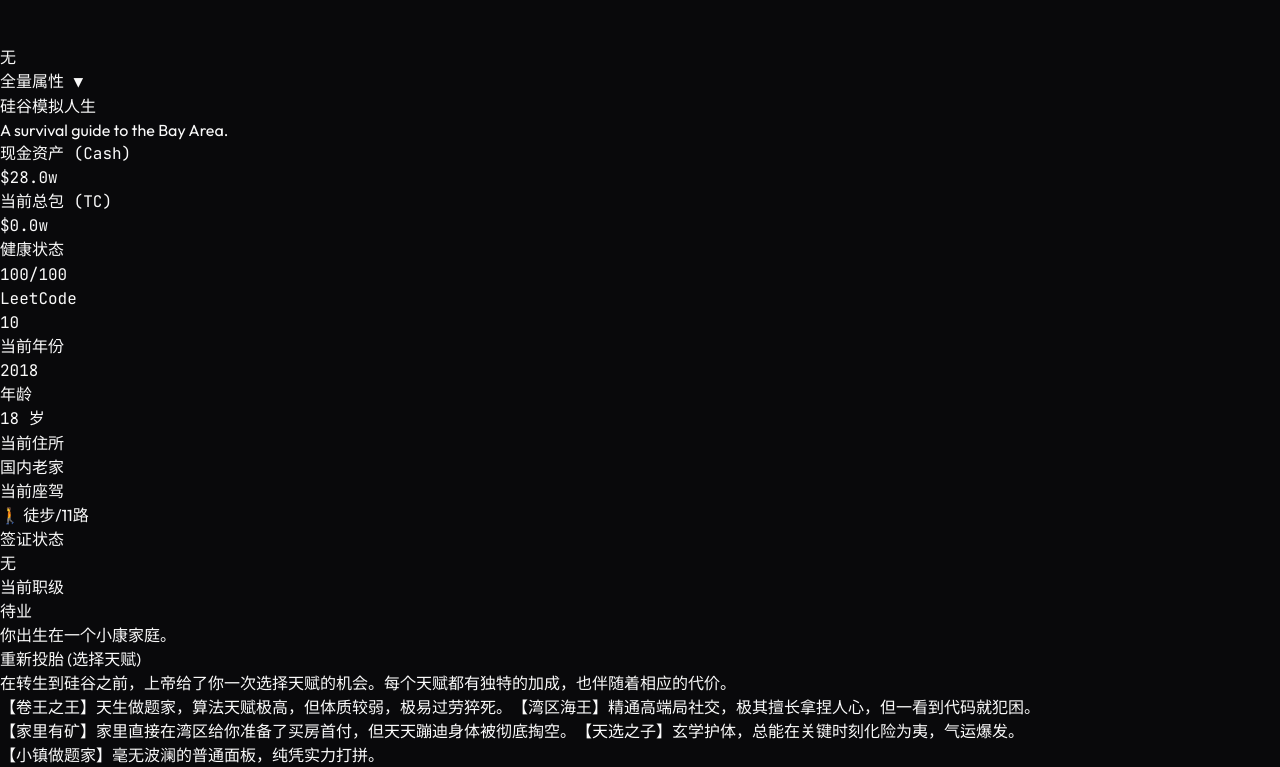
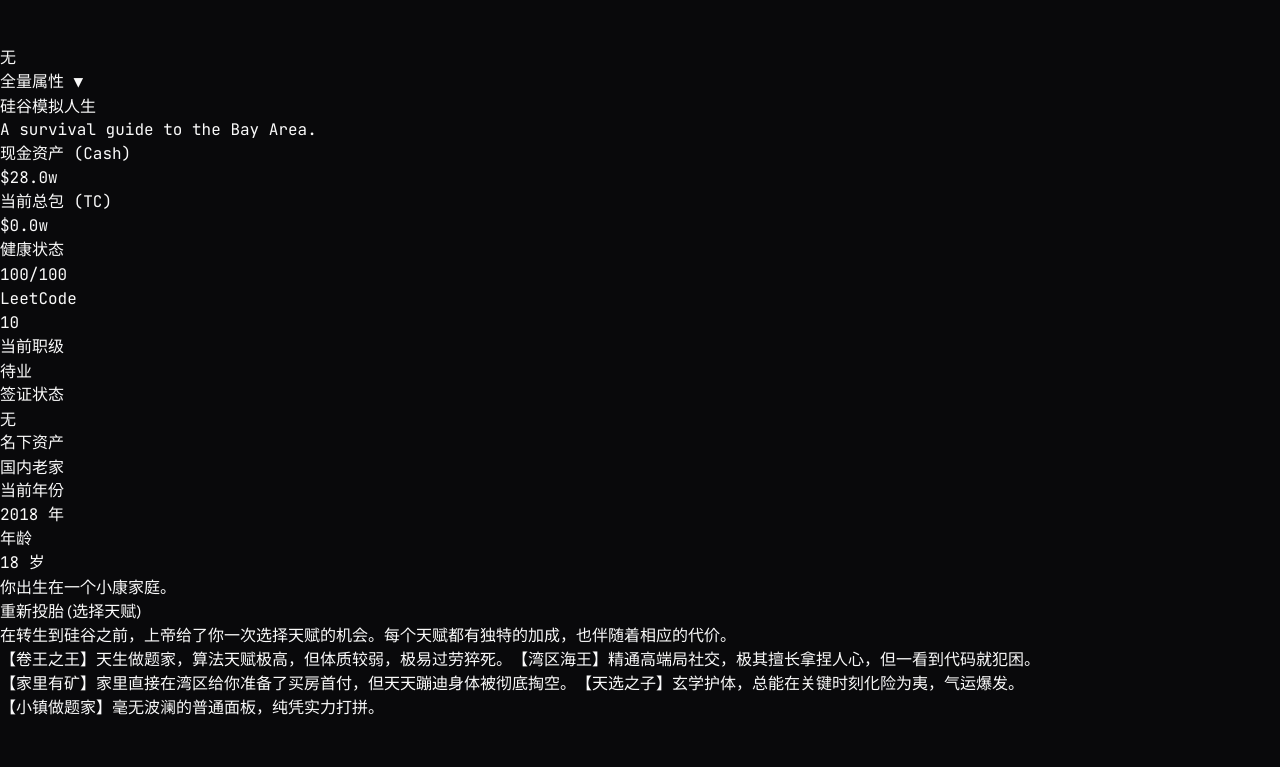
Before and after one commit to DeanChensj/sv-life-reboot, a React (Vite) app: page / in a window 1280 px wide. Shown: the part 7754-8521 px from the top of the page. After the commit the page ends 8473 px from the top, so only its background shows below. Built offline with nearby package versions, Linux system fonts and the light colour scheme.

Commit message:
style: remove emojis from stats panel and hide non-asset hiking label

```diff
--- a/src/components/BentoStatsPanel.tsx
+++ b/src/components/BentoStatsPanel.tsx
@@ -18,61 +18,84 @@ const AP_VISIBLE_EVENTS = new Set([
 export const BentoStatsPanel: React.FC<BentoStatsPanelProps> = ({ gameState, currentEventId }) => {
   const showAPBar = gameState.ap !== undefined && AP_VISIBLE_EVENTS.has(currentEventId);
 
+  const displayLevel = gameState.level || (
+    gameState.job_type === 'unemployed' || gameState.laid_off || !gameState.job_type
+      ? '待业'
+      : gameState.job_type === 'quant'
+        ? 'Quant'
+        : gameState.job_type === 'ai_research'
+          ? 'MTS'
+          : gameState.is_phd
+            ? 'L4'
+            : 'L3'
+  );
+
+  const hasCar = gameState.car && gameState.car !== 'none';
+  const displayCar = gameState.car === 'porsche'
+    ? '保时捷 Porsche'
+    : gameState.car === 'cybertruck'
+      ? '赛博皮卡'
+      : gameState.car === 'model_y'
+        ? 'Tesla Model Y'
+        : null;
+
+  const displayHousing = gameState.housing_name || (gameState.has_housing ? '湾区租房' : '国内老家 / 未购房');
+
   return (
-    <div id="bento-stats-panel" className="lg:col-span-5 order-first lg:order-none lg:sticky lg:top-12 flex flex-col mb-6 lg:mb-0">
+    <div id="bento-stats-panel" className="w-full flex flex-col">
       {/* Header / Title */}
-      <div className="mb-10">
-        <h1 className="text-4xl md:text-5xl font-bold tracking-tighter text-zinc-100 mb-3">
+      <div className="mb-6 lg:mb-8">
+        <h1 className="text-3xl md:text-4xl lg:text-5xl font-bold tracking-tighter text-zinc-100 mb-2">
           硅谷模拟人生
         </h1>
-        <p className="text-zinc-400 text-lg">
+        <p className="text-zinc-400 text-sm md:text-base font-mono">
           A survival guide to the Bay Area.
         </p>
       </div>
 
-      {/* Bento Stats Panel */}
+      {/* Bento Stats Panel Grid */}
       <div className="grid grid-cols-2 md:grid-cols-4 gap-3">
         {/* Cash & TC */}
-        <div className="col-span-2 md:col-span-4 bg-zinc-900 border border-zinc-800 p-5 rounded-2xl flex justify-between items-center relative overflow-hidden">
+        <div className="col-span-2 md:col-span-4 bg-zinc-900 border border-zinc-800 p-4 sm:p-5 rounded-2xl flex justify-between items-center relative overflow-hidden">
           <div className="absolute top-0 right-0 w-32 h-32 bg-emerald-500/5 rounded-full blur-3xl -mr-10 -mt-10 pointer-events-none"></div>
           <div className="relative z-10">
-            <div className="text-zinc-400 text-[10.5px] font-mono font-medium uppercase tracking-[0.15em] mb-1">现金资产 (Cash)</div>
-            <div className="text-4xl font-extrabold font-mono tabular-nums tracking-tight text-emerald-400">${gameState.cash.toFixed(1)}w</div>
+            <div className="text-zinc-400 text-[10px] sm:text-[10.5px] font-mono font-medium uppercase tracking-[0.15em] mb-1">现金资产 (Cash)</div>
+            <div className="text-3xl sm:text-4xl font-extrabold font-mono tabular-nums tracking-tight text-emerald-400">${gameState.cash.toFixed(1)}w</div>
           </div>
           <div className="text-right relative z-10">
-            <div className="text-zinc-400 text-[10.5px] font-mono font-medium uppercase tracking-[0.15em] mb-1">当前总包 (TC)</div>
-            <div className="text-2xl font-bold font-mono tabular-nums tracking-tight text-zinc-100">${gameState.tc.toFixed(1)}w</div>
+            <div className="text-zinc-400 text-[10px] sm:text-[10.5px] font-mono font-medium uppercase tracking-[0.15em] mb-1">当前总包 (TC)</div>
+            <div className="text-xl sm:text-2xl font-bold font-mono tabular-nums tracking-tight text-zinc-100">${gameState.tc.toFixed(1)}w</div>
           </div>
         </div>
 
         {/* Action Points (AP) */}
         {showAPBar && (
-          <div className="col-span-2 md:col-span-4 bg-zinc-900 border border-zinc-800 p-5 rounded-2xl flex items-center gap-6">
+          <div className="col-span-2 md:col-span-4 bg-zinc-900 border border-zinc-800 p-4 sm:p-5 rounded-2xl flex items-center gap-4 sm:gap-6">
             <div className="flex-1">
-              <div className="text-zinc-400 text-[10.5px] font-mono font-medium uppercase tracking-[0.15em] mb-2">本年剩余精力 (AP)</div>
+              <div className="text-zinc-400 text-[10px] sm:text-[10.5px] font-mono font-medium uppercase tracking-[0.15em] mb-2">本年剩余精力 (AP)</div>
               <div className="flex gap-2">
                 {Array.from({ length: gameState.max_ap || 3 }).map((_, i) => (
                   <div
                     key={i}
-                    className={`h-3 flex-1 rounded-full transition-all duration-300 ${i < gameState.ap ? 'bg-indigo-500 shadow-[0_0_12px_rgba(99,102,241,0.6)]' : 'bg-zinc-800/80'}`}
+                    className={`h-2.5 sm:h-3 flex-1 rounded-full transition-all duration-300 ${i < gameState.ap ? 'bg-indigo-500 shadow-[0_0_12px_rgba(99,102,241,0.6)]' : 'bg-zinc-800/80'}`}
                   />
                 ))}
               </div>
             </div>
-            <div className="text-2xl font-extrabold font-mono tabular-nums tracking-tight text-indigo-400 whitespace-nowrap">
+            <div className="text-xl sm:text-2xl font-extrabold font-mono tabular-nums tracking-tight text-indigo-400 whitespace-nowrap">
               {gameState.ap} / {gameState.max_ap || 3}
             </div>
           </div>
         )}
 
         {/* Health */}
-        <div className="col-span-1 md:col-span-2 bg-zinc-900 border border-zinc-800 p-5 rounded-2xl">
-          <div className="text-zinc-400 text-[10.5px] font-mono font-medium uppercase tracking-[0.15em] mb-2">健康状态</div>
+        <div className="col-span-1 md:col-span-2 bg-zinc-900 border border-zinc-800 p-4 sm:p-5 rounded-2xl">
+          <div className="text-zinc-400 text-[10px] sm:text-[10.5px] font-mono font-medium uppercase tracking-[0.15em] mb-2">健康状态</div>
           <div className="flex items-end gap-1">
-            <span className="text-3xl font-extrabold font-mono tabular-nums tracking-tight text-zinc-100">{Math.max(0, gameState.health)}</span>
+            <span className="text-2xl sm:text-3xl font-extrabold font-mono tabular-nums tracking-tight text-zinc-100">{Math.max(0, gameState.health)}</span>
             <span className="text-xs font-mono text-zinc-500 mb-1">/100</span>
           </div>
-          <div className="w-full bg-zinc-950 rounded-full h-1.5 mt-3 overflow-hidden">
+          <div className="w-full bg-zinc-950 rounded-full h-1.5 mt-2.5 overflow-hidden">
             <div
               className={`h-full rounded-full transition-all duration-500 ${gameState.health > 50 ? 'bg-emerald-500' : gameState.health > 20 ? 'bg-amber-500' : 'bg-red-500 animate-pulse'}`}
               style={{ width: `${Math.max(0, gameState.health)}%` }}></div>
@@ -80,50 +103,50 @@ export const BentoStatsPanel: React.FC<BentoStatsPanelProps> = ({ gameState, cur
         </div>
 
         {/* LeetCode */}
-        <div className="col-span-1 md:col-span-2 bg-zinc-900 border border-zinc-800 p-5 rounded-2xl flex flex-col justify-between">
-          <div className="text-zinc-400 text-[10.5px] font-mono font-medium uppercase tracking-[0.15em] mb-1">LeetCode</div>
-          <div className="text-3xl font-extrabold font-mono tabular-nums tracking-tight text-amber-300">{gameState.leetcode}</div>
+        <div className="col-span-1 md:col-span-2 bg-zinc-900 border border-zinc-800 p-4 sm:p-5 rounded-2xl flex flex-col justify-between">
+          <div className="text-zinc-400 text-[10px] sm:text-[10.5px] font-mono font-medium uppercase tracking-[0.15em] mb-1">LeetCode</div>
+          <div className="text-2xl sm:text-3xl font-extrabold font-mono tabular-nums tracking-tight text-amber-300">{gameState.leetcode}</div>
+        </div>
+
+        {/* Level & Visa */}
+        <div className="col-span-1 md:col-span-2 bg-zinc-900 border border-zinc-800 p-4 sm:p-5 rounded-2xl flex justify-between items-center">
+          <div className="text-zinc-500 text-[10px] sm:text-[10.5px] font-mono uppercase tracking-[0.1em]">当前职级</div>
+          <div className="text-xs font-bold text-purple-300 bg-purple-500/10 px-2.5 py-1 rounded-full border border-purple-500/20">
+            {displayLevel}
+          </div>
+        </div>
+
+        <div className="col-span-1 md:col-span-2 bg-zinc-900 border border-zinc-800 p-4 sm:p-5 rounded-2xl flex justify-between items-center">
+          <div className="text-zinc-500 text-[10px] sm:text-[10.5px] font-mono uppercase tracking-[0.1em]">签证状态</div>
+          <div className="text-xs font-semibold text-amber-400 bg-amber-400/10 px-2.5 py-1 rounded-full border border-amber-400/20">
+            {gameState.visa}
+          </div>
+        </div>
+
+        {/* Combined Assets & Lifestyle */}
+        <div className="col-span-2 md:col-span-4 bg-zinc-900 border border-zinc-800 p-4 sm:p-5 rounded-2xl flex flex-col sm:flex-row justify-between items-start sm:items-center gap-2">
+          <div className="text-zinc-500 text-[10px] sm:text-[10.5px] font-mono uppercase tracking-[0.1em] shrink-0">名下资产</div>
+          <div className="flex flex-wrap gap-1.5 justify-start sm:justify-end w-full sm:w-auto">
+            <span className="text-xs font-semibold text-emerald-300 bg-emerald-500/10 px-2.5 py-1 rounded-full border border-emerald-500/20 truncate max-w-[220px]" title={displayHousing}>
+              {displayHousing}
+            </span>
+            {hasCar && displayCar && (
+              <span className="text-xs font-semibold text-indigo-300 bg-indigo-500/10 px-2.5 py-1 rounded-full border border-indigo-500/20">
+                {displayCar}
+              </span>
+            )}
+          </div>
         </div>
 
         {/* Timeline */}
-        <div className="col-span-2 md:col-span-2 bg-zinc-900 border border-zinc-800 p-5 rounded-2xl flex justify-between items-center">
+        <div className="col-span-2 md:col-span-4 bg-zinc-900 border border-zinc-800 p-4 sm:p-5 rounded-2xl flex justify-between items-center">
           <div>
-            <div className="text-zinc-400 text-[10.5px] font-mono font-medium uppercase tracking-[0.15em] mb-1">当前年份</div>
-            <div className="text-xl font-bold font-mono tabular-nums text-zinc-200">{gameState.year}</div>
+            <div className="text-zinc-400 text-[10px] sm:text-[10.5px] font-mono font-medium uppercase tracking-[0.15em] mb-1">当前年份</div>
+            <div className="text-lg sm:text-xl font-bold font-mono tabular-nums text-zinc-200">{gameState.year} 年</div>
           </div>
           <div className="text-right">
-            <div className="text-zinc-400 text-[10.5px] font-mono font-medium uppercase tracking-[0.15em] mb-1">年龄</div>
-            <div className="text-xl font-bold font-mono tabular-nums text-zinc-200">{gameState.age} 岁</div>
-          </div>
-        </div>
-
-        {/* Housing Status */}
-        <div className="col-span-2 md:col-span-2 bg-zinc-900 border border-zinc-800 p-5 rounded-2xl flex justify-between items-center">
-          <div className="text-zinc-500 text-[11px] font-medium uppercase tracking-[0.1em]">当前住所</div>
-          <div className="text-sm font-semibold text-emerald-300 bg-emerald-500/10 px-3 py-1.5 rounded-full shrink-0" title={gameState.housing_name || '国内老家'}>
-            {gameState.housing_name || '国内老家'}
-          </div>
-        </div>
-
-        {/* Car Status */}
-        <div className="col-span-2 md:col-span-2 bg-zinc-900 border border-zinc-800 p-5 rounded-2xl flex justify-between items-center">
-          <div className="text-zinc-500 text-[11px] font-medium uppercase tracking-[0.1em]">当前座驾</div>
-          <div className="text-sm font-semibold text-indigo-300 bg-indigo-500/10 px-3 py-1.5 rounded-full">
-            {gameState.car === 'porsche' ? '🏎️ 保时捷 Porsche' : gameState.car === 'cybertruck' ? '📐 赛博皮卡' : gameState.car === 'model_y' ? '🚗 特斯拉 Model Y' : '🚶 徒步/11路'}
-          </div>
-        </div>
-
-        {/* Visa */}
-        <div className="col-span-2 md:col-span-2 bg-zinc-900 border border-zinc-800 p-5 rounded-2xl flex justify-between items-center">
-          <div className="text-zinc-500 text-[11px] font-medium uppercase tracking-[0.1em]">签证状态</div>
-          <div className="text-sm font-medium text-amber-400 bg-amber-400/10 px-3 py-1.5 rounded-full">{gameState.visa}</div>
-        </div>
-
-        {/* Level */}
-        <div className="col-span-2 md:col-span-2 bg-zinc-900 border border-zinc-800 p-5 rounded-2xl flex justify-between items-center">
-          <div className="text-zinc-500 text-[11px] font-medium uppercase tracking-[0.1em]">当前职级</div>
-          <div className="text-sm font-bold text-purple-300 bg-purple-500/10 px-3 py-1.5 rounded-full">
-            {gameState.level || (gameState.job_type === 'unemployed' || gameState.laid_off || !gameState.job_type ? '待业' : gameState.job_type === 'quant' ? 'Quant' : gameState.job_type === 'ai_research' ? 'MTS' : gameState.is_phd ? 'L4' : 'L3')}
+            <div className="text-zinc-400 text-[10px] sm:text-[10.5px] font-mono font-medium uppercase tracking-[0.15em] mb-1">年龄</div>
+            <div className="text-lg sm:text-xl font-bold font-mono tabular-nums text-zinc-200">{gameState.age} 岁</div>
           </div>
         </div>
       </div>
```
Also changed, not shown: src/App.tsx (+6 -1 lines).
